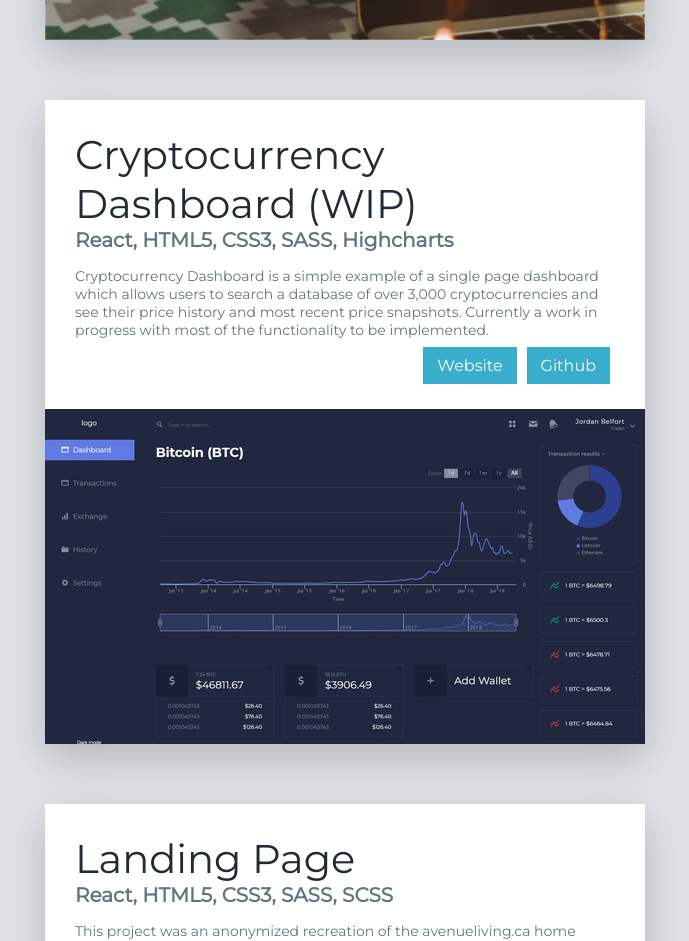
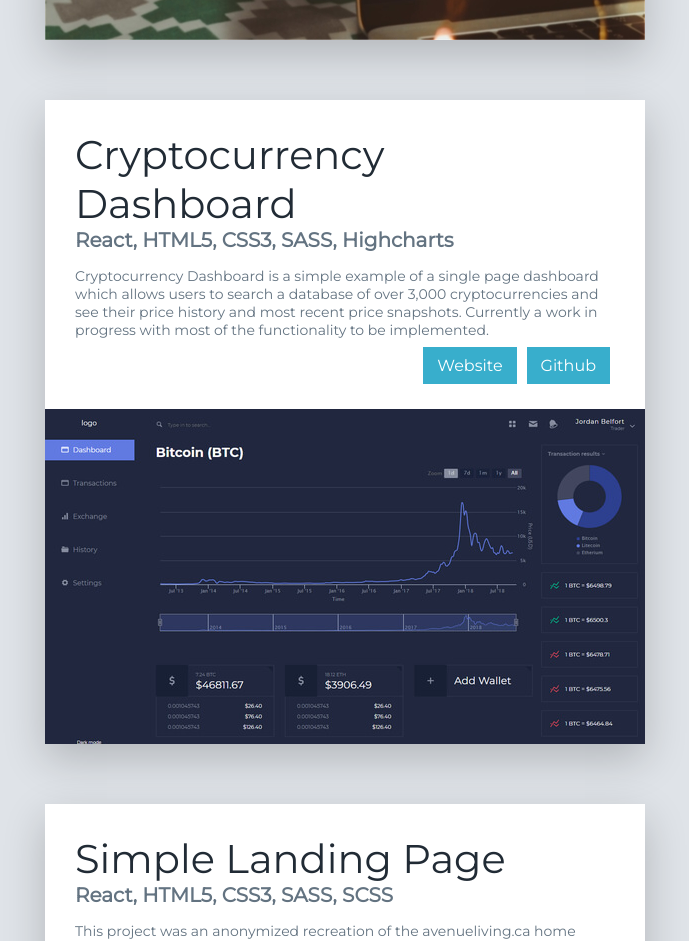
Before and after one commit to Claytonhart/portfolio, a React (Create React App) app: page / in a window 1280 px wide. Shown: the part 1560-2501 px from the top of the page, without its empty margins (295-984 px from the left). Built offline with nearby package versions, Linux system fonts and the light colour scheme.

Commit message:
updated projects

```diff
--- a/src/projects/Projects.js
+++ b/src/projects/Projects.js
@@ -26,24 +26,24 @@ const Projects = () => {
   };
 
   const p2 = {
-    title: "Cryptocurrency Dashboard (WIP)",
+    title: "Cryptocurrency Dashboard",
     tech: "React, HTML5, CSS3, SASS, Highcharts",
     description: `Cryptocurrency Dashboard is a simple example of a single page dashboard
     which allows users to search a database of over 3,000 cryptocurrencies and see their
     price history and most recent price snapshots. Currently a work in progress with most
     of the functionality to be implemented.`,
     image: cryptocurrencyimage,
-    webLink: "https://claytonhart.github.io/cryptocurrency/",
-    gitLink: "https://github.com/Claytonhart/cryptocurrency/"
+    webLink: "https://claytonhart.github.io/cryptocurrency-dashboard/",
+    gitLink: "https://github.com/Claytonhart/cryptocurrency-dashboard/"
   };
 
   const p3 = {
-    title: "Landing Page",
+    title: "Simple Landing Page",
     tech: "React, HTML5, CSS3, SASS, SCSS",
     description: `This project was an anonymized recreation of the avenueliving.ca home page. It was my first project using Sass, with a focus on clean components and reusable CSS.`,
     image: landingimage,
-    webLink: "https://claytonhart.github.io/sass-test/",
-    gitLink: "https://github.com/Claytonhart/sass-test"
+    webLink: "https://claytonhart.github.io/simple-landing-page/",
+    gitLink: "https://github.com/Claytonhart/simple-landing-page/"
   };
 
   // const p3 = {
```
